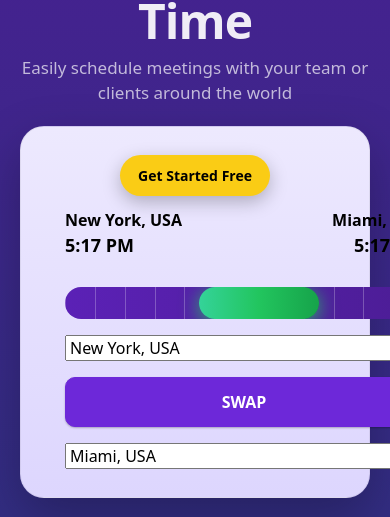
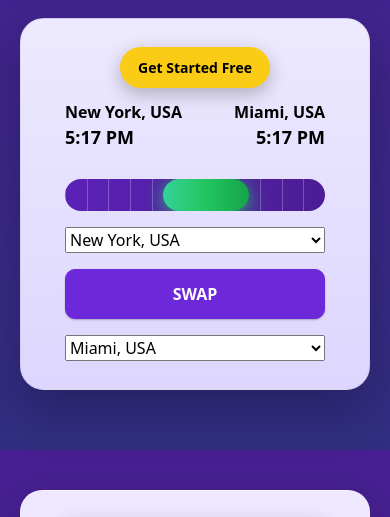
Before and after one commit to techtalk1282/Best-Meeting-Time, a Next.js app: page / in a window 390 px wide. Shown: the part 269-786 px from the top of the page. Built offline with nearby package versions, Linux system fonts and the light colour scheme.

Commit message:
fix: remove 100vw offset bug and optimize mobile header scaling for proper centering

```diff
--- a/app/ui/ToolPreviewMobile.tsx
+++ b/app/ui/ToolPreviewMobile.tsx
@@ -1,17 +1,17 @@
 /**
  * File: app/ui/ToolPreviewMobile.tsx
- * Version: v2.1
+ * Version: v2.2
  * Date: 2026-04-11
  *
  * Purpose:
- * - FIX mobile layout cutoff + centering (root issue)
- * - Fully isolate from parent layout (no LayoutShell changes)
- * - Maintain timeline + structure
+ * - FINAL fix for mobile centering + offset bug
+ * - Remove 100vw causing horizontal shift
+ * - Improve mobile visual balance
+ * - Keep fully isolated (no parent changes)
  *
  * Fixes:
- * - Uses viewport wrapper (100vw) to break out of parent constraints
- * - Prevents horizontal overflow
- * - Ensures perfect centering on all devices
+ * - True centering (no viewport drift)
+ * - Header scaling for mobile
  */
 
 "use client";
@@ -40,7 +40,6 @@ export default function ToolPreviewMobile(props: any) {
     minute: "2-digit",
   }).format(now);
 
-  // SAFE STATIC WINDOW (placeholder)
   const startHour = 9;
   const endHour = 17;
 
@@ -50,17 +49,34 @@ export default function ToolPreviewMobile(props: any) {
   const ticks = Array.from({ length: 12 }, (_, i) => i * 2);
 
   return (
-    // ✅ OUTER VIEWPORT WRAPPER (critical fix)
     <div
       style={{
-        width: "100vw",
-        maxWidth: "100vw",
+        width: "100%",
+        maxWidth: "100%",
         overflowX: "hidden",
         display: "flex",
         justifyContent: "center",
+        padding: 0,
+        margin: 0,
       }}
     >
-      {/* ✅ INNER CONTAINER */}
+      {/* MOBILE HEADER FIX */}
+      <style>
+        {`
+          h1 {
+            font-size: 28px !important;
+            line-height: 1.2 !important;
+            text-align: center;
+          }
+
+          @media (max-width: 400px) {
+            h1 {
+              font-size: 24px !important;
+            }
+          }
+        `}
+      </style>
+
       <div
         style={{
           width: "100%",
```
